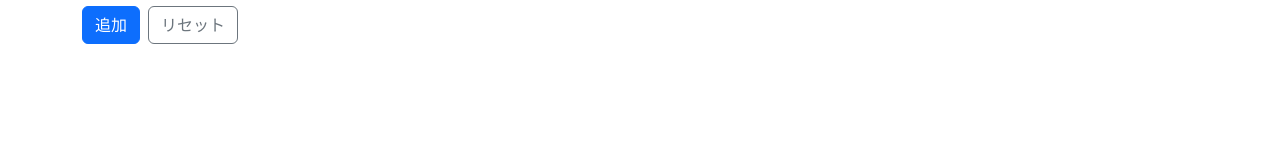
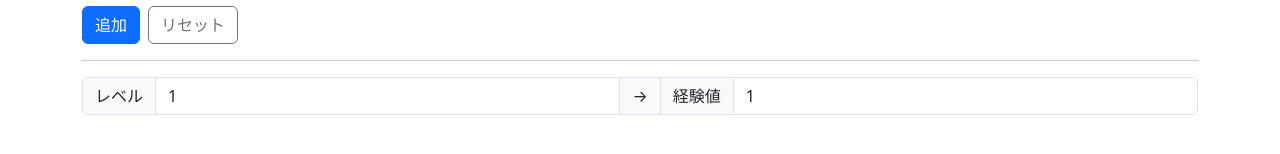
Before and after one commit to amylase/fdun2assist, a React (Vite) app: page / in a window 1280 px wide. Shown: the part 474-628 px from the top of the page. Built offline with nearby package versions, Linux system fonts and the light colour scheme.

Commit message:
level calc

```diff
--- a/src/App.tsx
+++ b/src/App.tsx
@@ -3,6 +3,7 @@ import { IdentificationStatusProvider } from './contexts/IdentificationStatus'
 import ScrollIdentifier from './components/ScrollIdentifier'
 import StaffCounter from './components/StaffCounter'
 import { Container } from 'react-bootstrap'
+import LevelExp from './components/LevelExp'
 
 function App() {
   return (
@@ -13,6 +14,8 @@ function App() {
         <StaffCounter />
         <hr />
         <ScrollIdentifier />
+        <hr />
+        <LevelExp />
       </IdentificationStatusProvider>
     </Container>
   )
--- /dev/null
+++ b/src/components/LevelExp.tsx
@@ -0,0 +1,22 @@
+import { useState } from "react"
+import { Form, InputGroup } from "react-bootstrap"
+
+function clip(value: number, min: number, max: number): number {
+    return Math.max(min, Math.min(value, max))
+}
+
+function LevelExp() {
+    const [level, setLevel] = useState(1)
+    const requiredExp = level ** 3
+    return (<>
+        <InputGroup>
+            <InputGroup.Text>レベル</InputGroup.Text>
+            <Form.Control type='number' value={level} onChange={(e) => setLevel(clip(Number(e.target.value), 1, 200))} />
+            <InputGroup.Text>→</InputGroup.Text>
+            <InputGroup.Text>経験値</InputGroup.Text>
+            <Form.Control type='number' readOnly value={requiredExp} />
+        </InputGroup>
+    </>)
+}
+
+export default LevelExp
```
